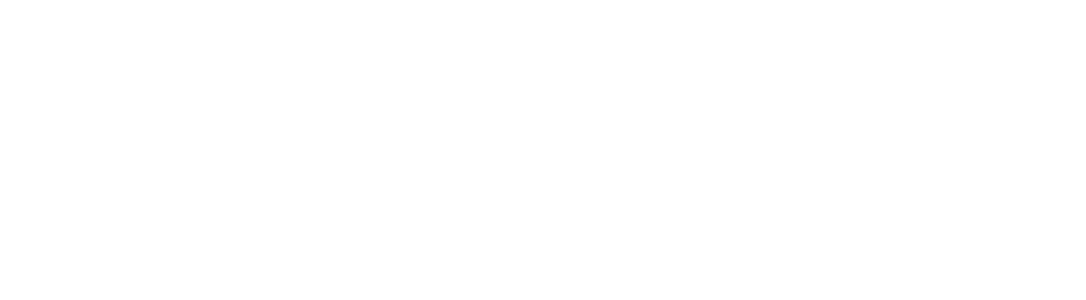
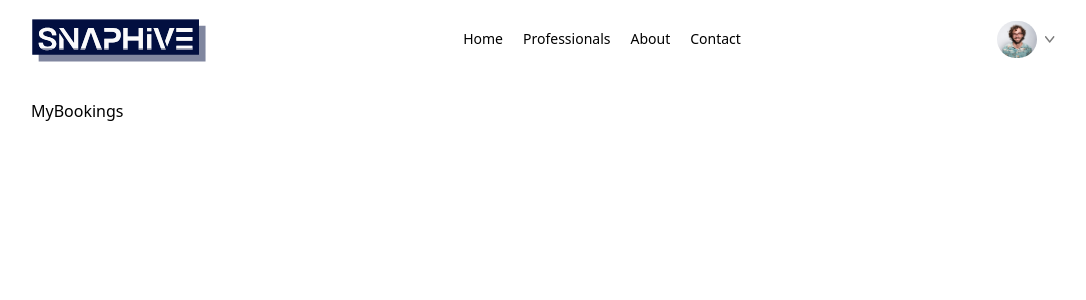
Before and after one commit to deepakcode21/snaphive-services, a React (Vite) app in the folder frontend/: page /my-bookings in a window 1280 px wide. Before the commit this address had no page. Shown: the top 300 px of the page, without its empty margins (97-1183 px from the left). Built offline with nearby package versions, Linux system fonts and the light colour scheme; the HTML template or start-up script is replaced by a standard one.

Commit message:
navbar ui done

```diff
--- a/frontend/src/App.jsx
+++ b/frontend/src/App.jsx
@@ -5,13 +5,18 @@
 import Login from './pages/Login'
 import About from './pages/About'
 import Contact from './pages/Contact'
+import MyBookings from './pages/MyBookings'
+import Booking from './pages/Booking'
 import MyProfile from './pages/MyProfile'
-import MyAppointments from './pages/MyAppointments'
-import Appointment from './pages/Appointment'
+
+import Navbar from './components/Navbar'
+
 
 const App = () => {
   return (
     <div className='mx-4 sm:mx-[10%]'>
+
+      <Navbar />
 
       <Routes>
         <Route path='/' element={<Home/>} />
@@ -20,11 +25,10 @@
         <Route path='/contact' element={<Contact/>} />
         <Route path='/my-profile' element={<MyProfile/>} />
         <Route path='/professional' element={<Professional/>} />
-        <Route path='/my-appointments' element={<MyAppointments/>} />
-        <Route path='/appointment/:proId' element={<Appointment/>} />
+        <Route path='/my-bookings' element={<MyBookings/>} />
+        <Route path='/booking/:proId' element={<Booking/>} />
         <Route path='/professional/:services' element={<Professional/>} />
       </Routes>
-
     </div>
   )
 }
--- /dev/null
+++ b/frontend/src/components/Navbar.jsx
@@ -0,0 +1,77 @@
+import React, { useState } from "react";
+import { assets } from "../assets/assets";
+import { NavLink, useNavigate } from "react-router-dom";
+
+const Navbar = () => {
+  const navigate = useNavigate();
+
+  const [token, setToken] = useState(true);
+  const [showMenu, setShowMenu] = useState(false);
+
+  return (
+    <div className="flex items-center justify-between text-sm py-4 mb-5 bordar-b border-b-gray-400">
+      <img className="w-44 cursor-pointer" src={assets.logo} alt="" />
+      <ul className="hidden md:flex items-start gap-5 font-medium">
+        <NavLink to="/">
+          <li className="py-1">Home</li>
+          <hr className="border-none outline-none h-0.5 bg-[#020f40] w-3/5 m-auto hidden" />
+        </NavLink>
+        <NavLink to="/professional">
+          <li className="py-1">Professionals</li>
+          <hr className="border-none outline-none h-0.5 bg-[#020f40] w-3/5 m-auto hidden" />
+        </NavLink>
+        <NavLink to="/about">
+          <li className="py-1">About</li>
+          <hr className="border-none outline-none h-0.5 bg-[#020f40] w-3/5 m-auto hidden" />
+        </NavLink>
+        <NavLink to="/contact">
+          <li className="py-1">Contact</li>
+          <hr className="border-none outline-none h-0.5 bg-[#020f40] w-3/5 m-auto hidden" />
+        </NavLink>
+      </ul>
+      <div className="flex items-center gap-4">
+        {token ? (
+          <div className="flex items-center gap-2 cursor-pointer group relative">
+            <img
+              className="w-10 rounded-full"
+              src={assets.profile_pic}
+              alt=""
+            />
+            <img className="w-2.5" src={assets.dropdown_icon} alt="" />
+            <div className="absolute top-0 right-0 pt-14 text-base font-medium text-gray-600 z-20 hidden group-hover:block">
+              <div className="min-w-48 bg-stone-100 rounded flex-col gap-4 p-4">
+                <p
+                  onClick={() => navigate("my-profile")}
+                  className="hover:text-black cursor-pointer"
+                >
+                  Profile
+                </p>
+                <p
+                  onClick={() => navigate("my-bookings")}
+                  className="hover:text-black cursor-pointer"
+                >
+                  Bookings
+                </p>
+                <p
+                  onClick={() => setToken(false)}
+                  className="hover:text-black cursor-pointer"
+                >
+                  Logout
+                </p>
+              </div>
+            </div>
+          </div>
+        ) : (
+          <button
+            onClick={() => navigate("/login")}
+            className="bg-[#020f40] text-white px-8 py-3 rounded-full font-light md:block"
+          >
+            Create Account
+          </button>
+        )}
+      </div>
+    </div>
+  );
+};
+
+export default Navbar;
--- a/frontend/src/index.css
+++ b/frontend/src/index.css
@@ -1 +1,5 @@
 @import "tailwindcss";
+
+.active hr{
+    @apply block
+}
--- a/frontend/src/pages/Appointment.jsx
+++ /dev/null
@@ -1,11 +0,0 @@
-import React from 'react'
-
-const Appointment = () => {
-  return (
-    <div>
-
-    </div>
-  )
-}
-
-export default Appointment
--- /dev/null
+++ b/frontend/src/pages/Booking.jsx
@@ -0,0 +1,9 @@
+import React from 'react'
+
+const Booking = () => {
+  return (
+    <div>Booking</div>
+  )
+}
+
+export default Booking
--- a/frontend/src/pages/Home.jsx
+++ b/frontend/src/pages/Home.jsx
@@ -3,7 +3,7 @@
 const Home = () => {
   return (
     <div>
-        home page
+
     </div>
   )
 }
--- a/frontend/src/pages/MyAppointments.jsx
+++ /dev/null
@@ -1,11 +0,0 @@
-import React from 'react'
-
-const MyAppointments = () => {
-  return (
-    <div>
-
-    </div>
-  )
-}
-
-export default MyAppointments
--- /dev/null
+++ b/frontend/src/pages/MyBookings.jsx
@@ -0,0 +1,9 @@
+import React from 'react'
+
+const MyBookings = () => {
+  return (
+    <div>MyBookings</div>
+  )
+}
+
+export default MyBookings
```
Also changed, not shown: frontend/src/assets/logo.svg, frontend/src/assets/profile_pic.png.
